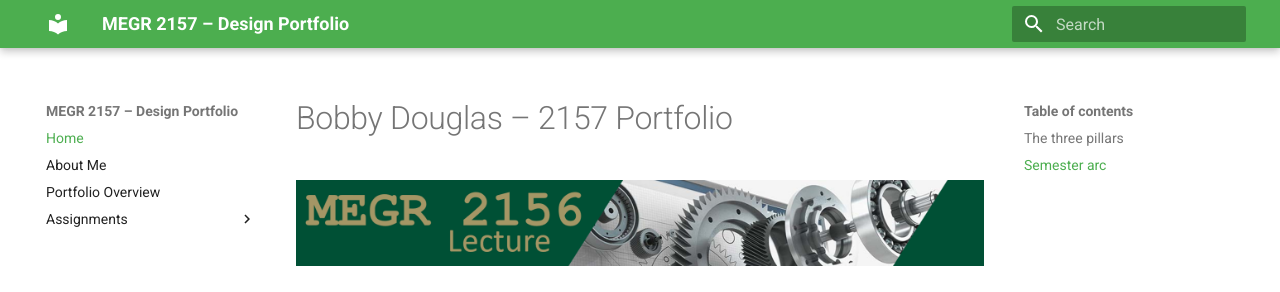
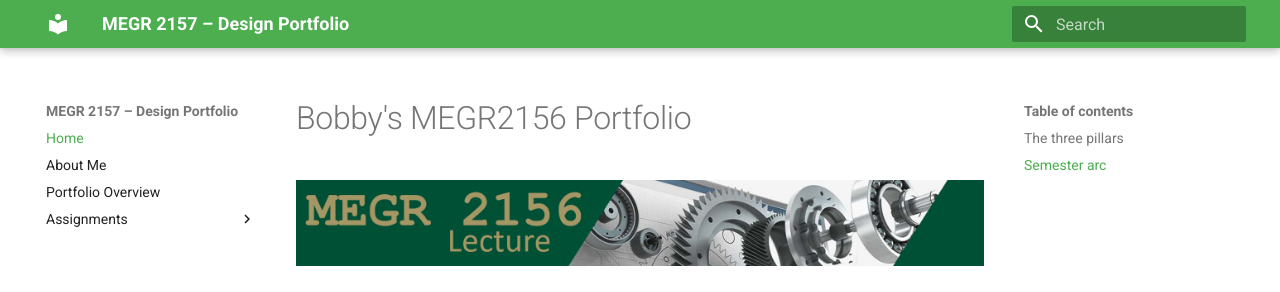
Before and after one commit to Bobby-Douglas/Bobbys-MEGR-2156, an MkDocs documentation site: the page built from docs/index.md, in a window 1280 px wide and 1148 px high. Shown: the top 292 px of the window. Built offline with MkDocs 1.6.1 and Material for MkDocs 9.7.7, drawn with Linux system fonts in a browser that asks for light colours.

Commit message:
Update index.md

```diff
--- a/docs/index.md
+++ b/docs/index.md
@@ -1,4 +1,4 @@
-# Bobby Douglas – 2157 Portfolio
+# Bobby's MEGR2156 Portfolio
 
 ![MEGR 2156-7 Title](MEGR2156title.png)
 
```
